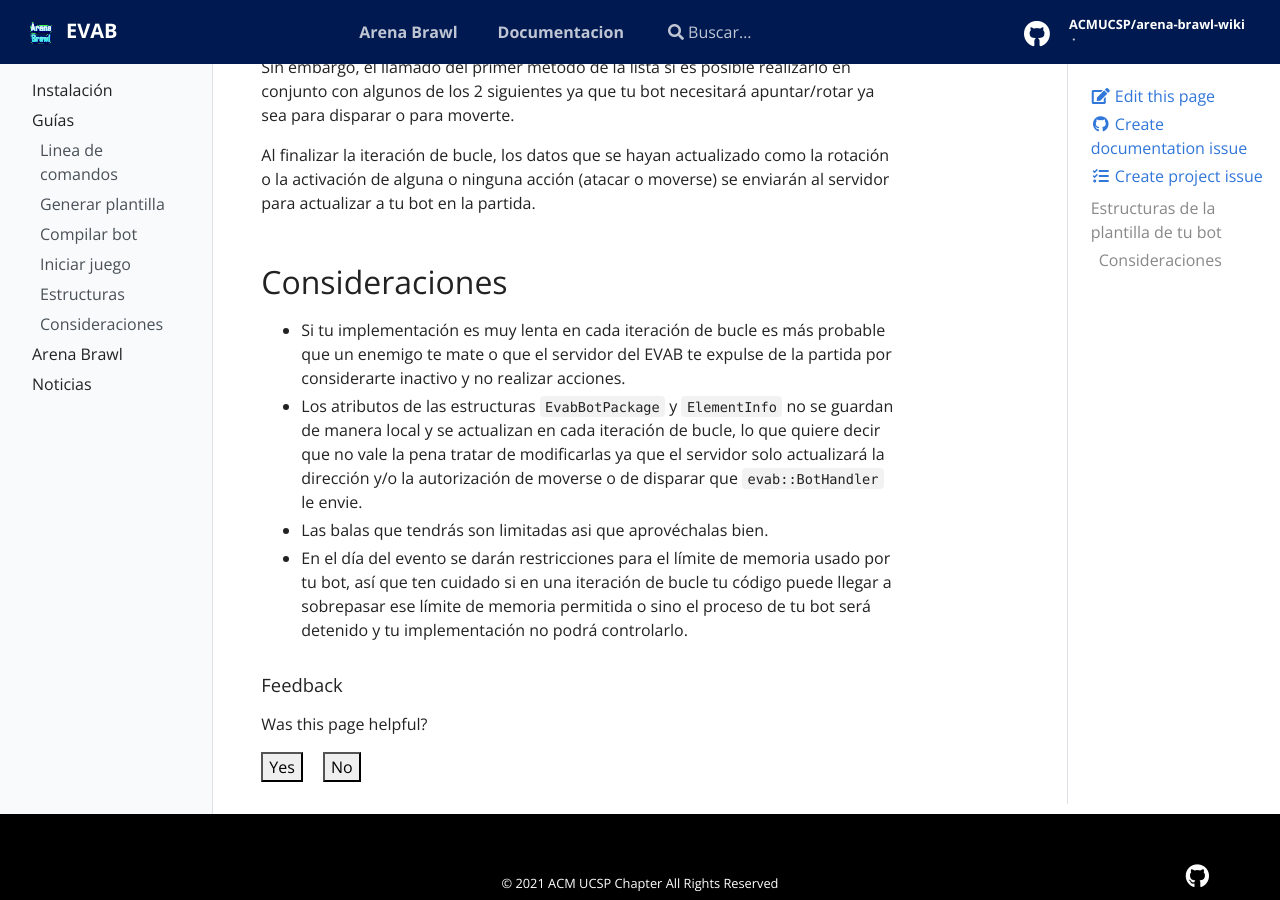
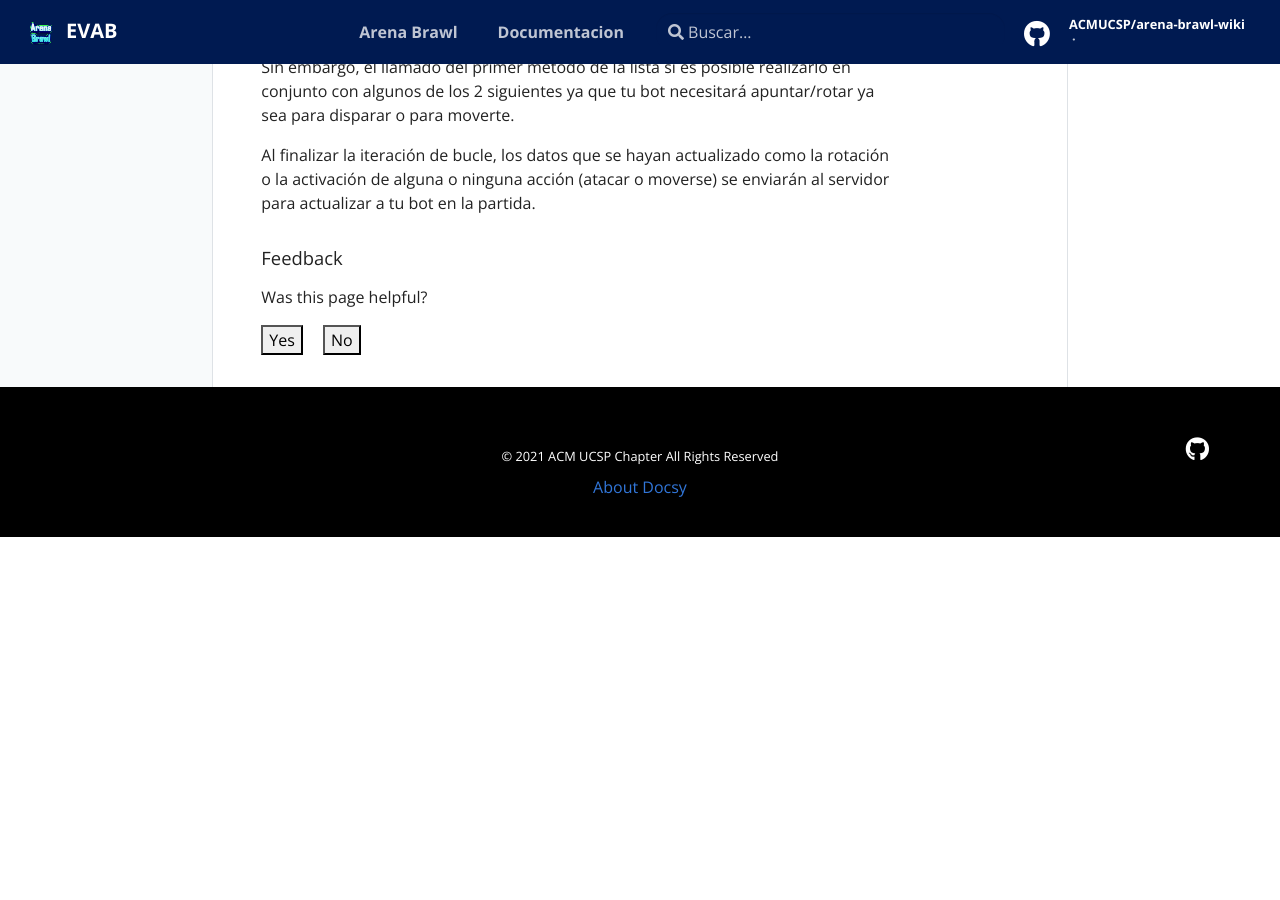
Before and after one commit to ACMUCSP/arena-brawl-wiki, a Jekyll site: the page built from _docs/guides/structs.md, in a window 1280 px wide and 900 px high, scrolled down 2727 px. Built offline with Jekyll 4.4.1, drawn with Linux system fonts in a browser that asks for light colours; after the commit the page ends 3264 px from its top, so only the background shows below that.

Commit message:
Update structs.md

```diff
--- a/_docs/guides/structs.md
+++ b/_docs/guides/structs.md
@@ -94,10 +94,3 @@
 Sin embargo, el llamado del primer método de la lista si es posible realizarlo en conjunto con algunos de los 2 siguientes ya que tu bot necesitará apuntar/rotar ya sea para disparar o para moverte.
 
 Al finalizar la iteración de bucle, los datos que se hayan actualizado como la rotación o la activación de alguna o ninguna acción (atacar o moverse) se enviarán al servidor para actualizar a tu bot en la partida.
-
-## Consideraciones
-
-- Si tu implementación es muy lenta en cada iteración de bucle es más probable que un enemigo te mate o que el servidor del EVAB te expulse de la partida por considerarte inactivo y no realizar acciones.
-- Los atributos de las estructuras `EvabBotPackage` y `ElementInfo` no se guardan de manera local y se actualizan en cada iteración de bucle, lo que quiere decir que no vale la pena tratar de modificarlas ya que el servidor solo actualizará la dirección y/o la autorización de moverse o de disparar que `evab::BotHandler` le envie.
-- Las balas que tendrás son limitadas asi que aprovéchalas bien.
-- En el día del evento se darán restricciones para el límite de memoria usado por tu bot, así que ten cuidado si en una iteración de bucle tu código puede llegar a sobrepasar ese límite de memoria permitida o sino el proceso de tu bot será detenido y tu implementación no podrá controlarlo.
```
